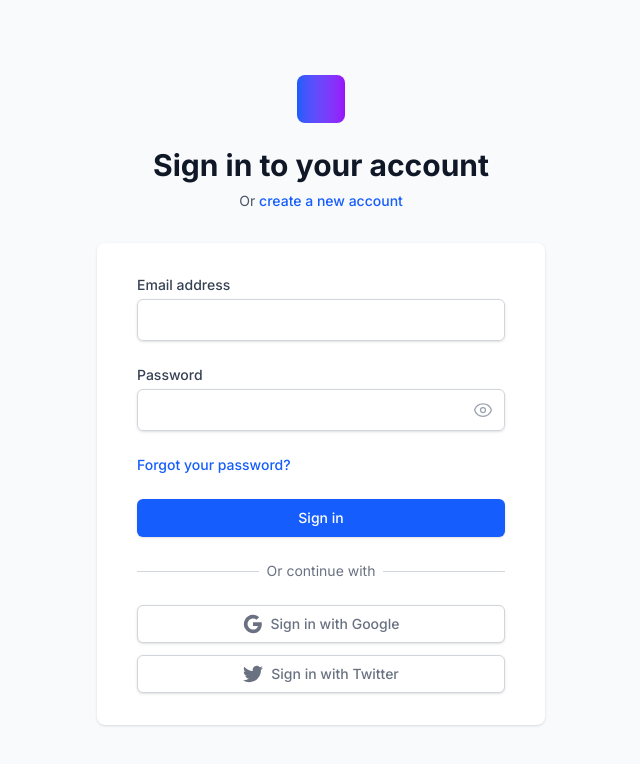
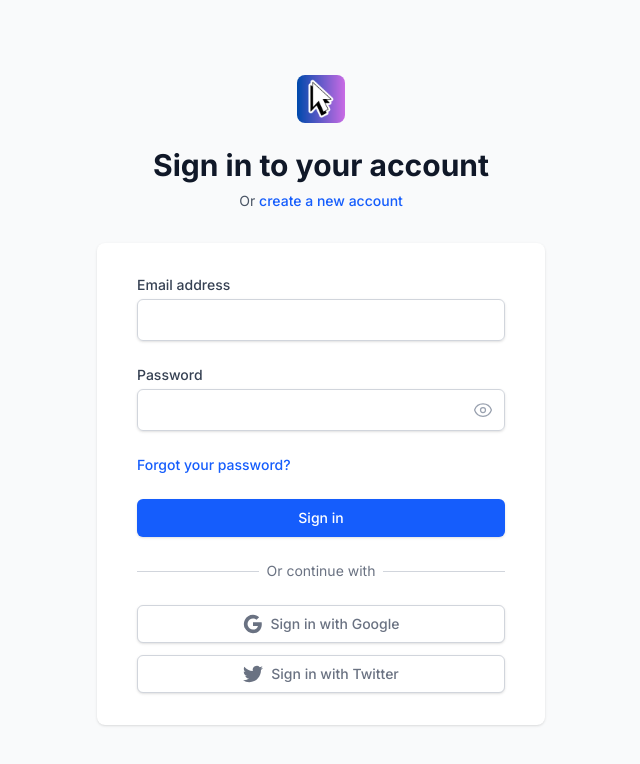
Before and after one commit to devotieno/socio-sync, a Next.js app: page /auth/signin in a window 1280 px wide. Shown: the top 764 px of the page, without its empty margins (319-959 px from the left). Built offline with nearby package versions, Linux system fonts and the light colour scheme; no server answers.

Commit message:
Replace gradient placeholders with SocioSync logo images in sign-in, sign-up, and dashboard layout components

```diff
--- a/src/app/auth/signin/page.tsx
+++ b/src/app/auth/signin/page.tsx
@@ -62,7 +62,11 @@ export default function SignIn() {
     <div className="min-h-screen bg-gray-50 flex flex-col justify-center py-12 sm:px-6 lg:px-8">
       <div className="sm:mx-auto sm:w-full sm:max-w-md">
         <div className="flex justify-center">
-          <div className="w-12 h-12 bg-gradient-to-r from-blue-600 to-purple-600 rounded-lg"></div>
+          <img
+            src="/icon-512.png"
+            alt="SocioSync Logo"
+            className="w-12 h-12 rounded-lg"
+          />
         </div>
         <h2 className="mt-6 text-center text-3xl font-bold text-gray-900">
           Sign in to your account
--- a/src/app/auth/signup/page.tsx
+++ b/src/app/auth/signup/page.tsx
@@ -98,7 +98,11 @@ export default function SignUp() {
     <div className="min-h-screen bg-gray-50 flex flex-col justify-center py-12 sm:px-6 lg:px-8">
       <div className="sm:mx-auto sm:w-full sm:max-w-md">
         <div className="flex justify-center">
-          <div className="w-12 h-12 bg-gradient-to-r from-blue-600 to-purple-600 rounded-lg"></div>
+          <img
+            src="/icon-512.png"
+            alt="SocioSync Logo"
+            className="w-12 h-12 rounded-lg"
+          />
         </div>
         <h2 className="mt-6 text-center text-3xl font-bold text-gray-900">
           Create your account
--- a/src/components/DashboardLayout.tsx
+++ b/src/components/DashboardLayout.tsx
@@ -49,7 +49,11 @@ export default function DashboardLayout({ children }: DashboardLayoutProps) {
         <div className="fixed inset-y-0 left-0 flex w-64 flex-col bg-white">
           <div className="flex h-16 items-center justify-between px-6">
             <div className="flex items-center space-x-2">
-              <div className="w-8 h-8 bg-gradient-to-r from-blue-600 to-purple-600 rounded-lg"></div>
+              <img
+                src="/icon-512.png"
+                alt="SocioSync Logo"
+                className="w-8 h-8 rounded-lg"
+              />
               <span className="text-xl font-bold text-gray-900">SocioSync</span>
             </div>
             <button
@@ -90,7 +94,11 @@ export default function DashboardLayout({ children }: DashboardLayoutProps) {
         <div className="flex min-h-0 flex-1 flex-col bg-white border-r border-gray-200">
           <div className="flex h-16 items-center px-6">
             <div className="flex items-center space-x-2">
-              <div className="w-8 h-8 bg-gradient-to-r from-blue-600 to-purple-600 rounded-lg"></div>
+              <img
+                src="/icon-512.png"
+                alt="SocioSync Logo"
+                className="w-8 h-8 rounded-lg"
+              />
               <span className="text-xl font-bold text-gray-900">SocioSync</span>
             </div>
           </div>
```
